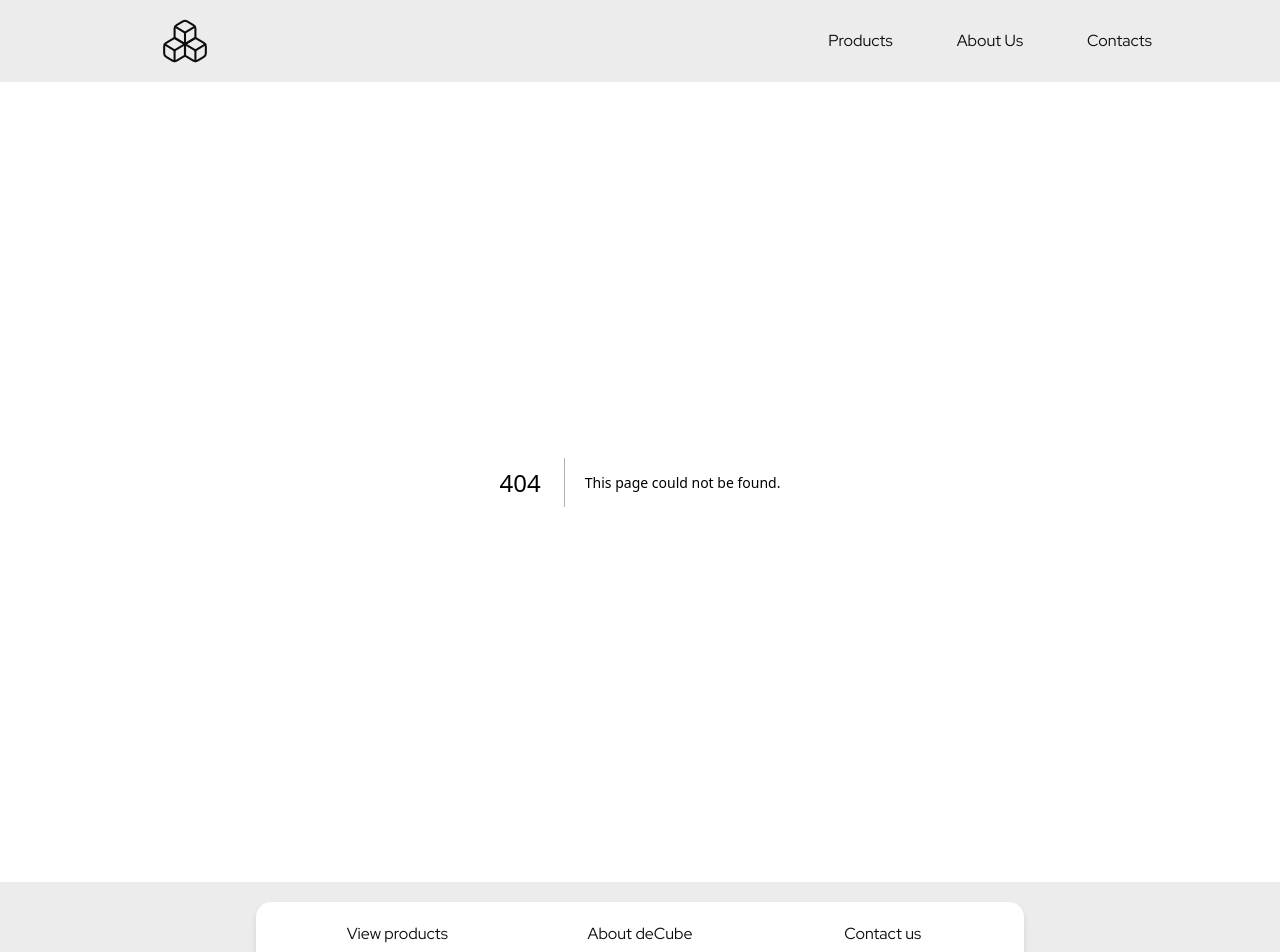
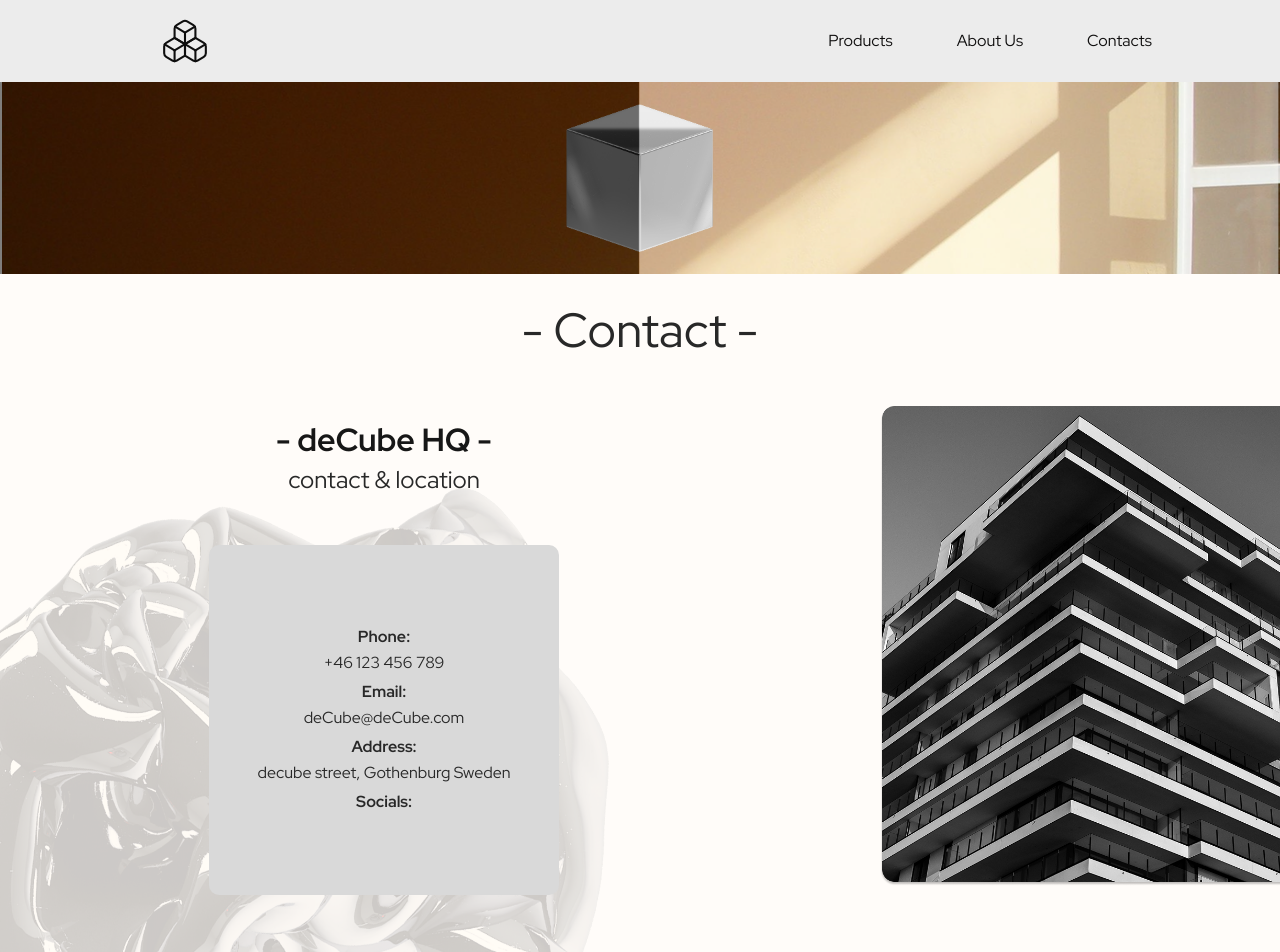
Before and after one commit to HermanNoren/DATX11-Traditional-Website, a Next.js app: page /contactpage in a window 1280 px wide. Before the commit this address had no page. Shown: the top 952 px of the page. Built offline with nearby package versions, Linux system fonts and the light colour scheme.

Commit message:
kopplat contactpage och fixat css

```diff
--- a/src/app/components/footer/footer.tsx
+++ b/src/app/components/footer/footer.tsx
@@ -20,7 +20,9 @@ function Footer() {
         </div>
         <div className="info-column">
           <p>Contact us</p>
-          <button className="footer-button">Contact</button>
+          <Link href="/contactpage">
+            <button className="footer-button">Contact</button>
+          </Link>
         </div>
       </div>
 
--- a/src/app/components/navbar/navbar.tsx
+++ b/src/app/components/navbar/navbar.tsx
@@ -11,7 +11,7 @@ function Navbar() {
       <div className={"navLinks"}>
         <Link href="/productpage">Products</Link>
         <Link href="/aboutpage">About Us</Link>
-        <Link href="#">Contacts</Link>
+        <Link href="/contactpage">Contacts</Link>
       </div>
     </nav>
   );
--- /dev/null
+++ b/src/app/contactpage/contactpage.css
@@ -0,0 +1,114 @@
+.contactpage {
+  display: flex;
+  flex-direction: column;
+
+  background-color: rgb(255, 252, 249);
+}
+
+.header {
+  width: 100%;
+  height: 12rem;
+  margin-top: 0rem;
+  background: url("/aboutpageHeader.png") no-repeat center center/cover;
+}
+
+.contact-title {
+  font-size: 3rem;
+  color: rgb(40, 40, 40);
+  font-weight: 500;
+  text-align: center;
+  margin-top: 20px;
+}
+
+.contactContainer {
+  box-shadow: 0 4px 8px black;
+  margin-top: 30px;
+}
+
+.image-container {
+  display: flex;
+  justify-content: space-between;
+  /* Places images at opposite ends */
+  align-items: center;
+  /* Aligns them vertically */
+  width: 100%;
+}
+
+.contact-sections {
+  display: flex;
+  align-items: center; /* Centers items vertically */
+  justify-content: space-between; /* Ensures proper spacing */
+  gap: auto; /* Adds space between elements */
+}
+
+.transparent-image {
+  width: 900px; /* Adjust width as needed */
+  height: auto;
+  margin-left: -200px;
+}
+
+.HQimage {
+  width: 400px;
+  height: auto;
+  margin-top: -400px; /* Adjust margin if needed */
+}
+
+.square {
+  position: absolute; /* Position the square in front of the background images */
+  top: 90%; /* Centers the square vertically */
+  left: 30%; /* Centers the square horizontally */
+  transform: translate(-50%, -50%); /* Ensures exact centering */
+  width: 350px; /* Width of the square */
+  height: 350px; /* Height of the square */
+  background-color: #d9d9d9; /* Semi-transparent square color */
+  color: rgb(40, 40, 40); /* Text color */
+
+  font-size: 16px; /* Text size */
+  text-align: center; /* Text alignment */
+  border-radius: 10px; /* Optional: Rounded corners */
+
+  display: flex; /* Enables flexbox */
+  flex-direction: column; /* Stacks content vertically */
+  justify-content: center; /* Centers text vertically */
+  align-items: center; /* Centers text horizontally */
+}
+
+.contact-decube-title {
+  text-align: center; /* Centers the text */
+  position: absolute; /* Positions it separately from the square */
+  top: 55%; /* Adjust this value to move it above the square */
+  left: 30%; /* Align with the square */
+  transform: translate(-50%, -50%); /* Ensures centering */
+  width: 350px; /* Same width as the square */
+  font-size: 2rem; /* Adjust size as needed */
+  font-weight: bold;
+}
+
+.contact-subtitle {
+  text-align: center; /* Centers the text */
+  position: absolute; /* Positions it separately from the square */
+  top: 60%; /* Adjust this value to move it above the square */
+  left: 30%; /* Align with the square */
+  transform: translate(-50%, -50%); /* Ensures centering */
+  width: 350px; /* Same width as the square */
+  font-size: 1.5rem;
+  font-weight: normal;
+  color: rgb(40, 40, 40);
+}
+
+.info {
+  display: flex;
+  flex-direction: column; /* Stack elements vertically */
+  gap: 5px; /* Reduce space between each section */
+  text-align: center;
+}
+
+.bold {
+  font-weight: bold;
+  display: block; /* Ensures the label appears above the text */
+}
+
+.contact-text {
+  display: block; /* Ensures the text appears immediately below the label */
+  margin-top: 2px; /* Slight spacing */
+}
--- /dev/null
+++ b/src/app/contactpage/page.tsx
@@ -0,0 +1,46 @@
+import "./contactpage.css";
+
+function Contactpage() {
+  return (
+    <div className="contactpage">
+      <div className="header"></div>
+      <h1 className="contact-title">- Contact -</h1>
+      <div className="contactContainer"></div>
+
+      <div className="contact-sections">
+        <img src="/TransparentCube.png" className="transparent-image" />
+
+        <div className="deCube">
+          <h2 className="contact-decube-title">- deCube HQ -</h2>
+          <h3 className="contact-subtitle">contact & location</h3>
+          <div className="square">
+            <div className="info">
+              <div>
+                <span className="bold">Phone:</span>{" "}
+                <span className="contact-text">+46 123 456 789</span>
+              </div>
+              <div>
+                <span className="bold">Email:</span>{" "}
+                <span className="contact-text">deCube@deCube.com</span>
+              </div>
+              <div>
+                <span className="bold">Address:</span>{" "}
+                <span className="contact-text">
+                  decube street, Gothenburg Sweden
+                </span>
+              </div>
+              <div>
+                <span className="bold">Socials:</span>{" "}
+                <span className="contact-text"></span>
+              </div>
+            </div>
+          </div>
+        </div>
+
+        <img src="/ContactHQ.png" className="HQimage" />
+      </div>
+    </div>
+  );
+}
+
+export default Contactpage;
--- a/src/app/pages/contactpage/contactpage.tsx
+++ /dev/null
@@ -1,40 +0,0 @@
-import "./contactpage.css";
-
-function Contactpage() {
-    return (
-        <div className="contactpage">
-            <div className="header"></div>
-            <h1 className="contact-title">- Contact -</h1>
-            <div className="contactContainer"></div>
-
-            <div className="sections">
-            <img
-            src="/TransparentCube.png"
-            className="transparent-image"
-          />
-
-          <div className="deCube">
-            <h2 className="title">- deCube HQ -</h2>
-            <h3 className="subtitle">contact & location</h3>
-            <div className="square">
-                <div className="info">
-                    <div><span className="bold">Phone:</span> <span className="text">+46 123 456 789</span></div>
-                    <div><span className="bold">Email:</span> <span className="text">deCube@deCube.com</span></div>
-                    <div><span className="bold">Address:</span> <span className="text">decube street, Gothenburg Sweden</span></div>
-                    <div><span className="bold">Socials:</span> <span className="text"></span></div>
-                </div>
-            </div>
-          </div>
-
-          <img
-            src="/ContactHQ.png"
-            className="HQimage"
-          />
-        </div>
-
-
-           </div>
-            );
-}
-
-            export default Contactpage;
```
Also changed, not shown: src/app/pages/contactpage/contactpage.css (deleted, +0 -121 lines).
